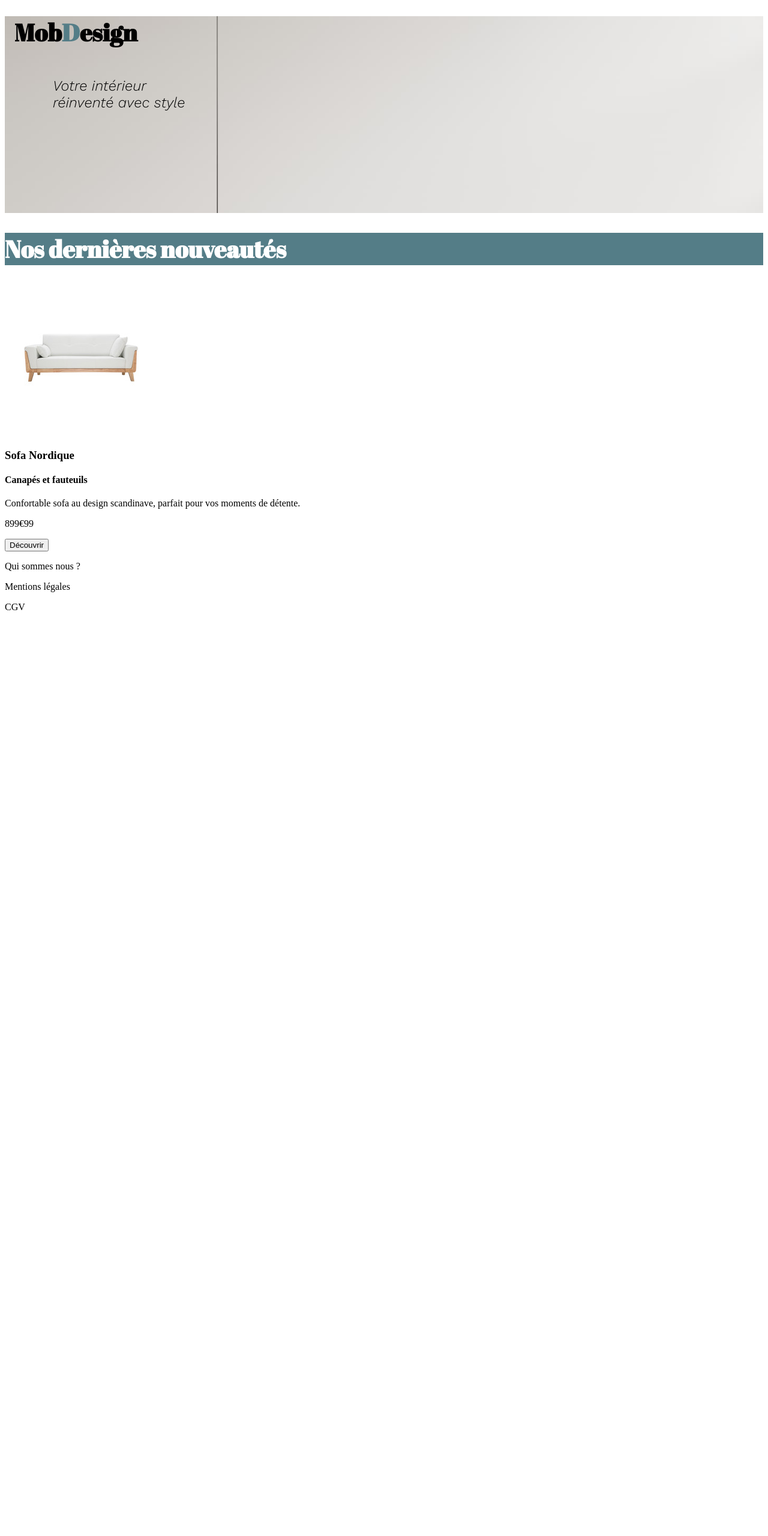
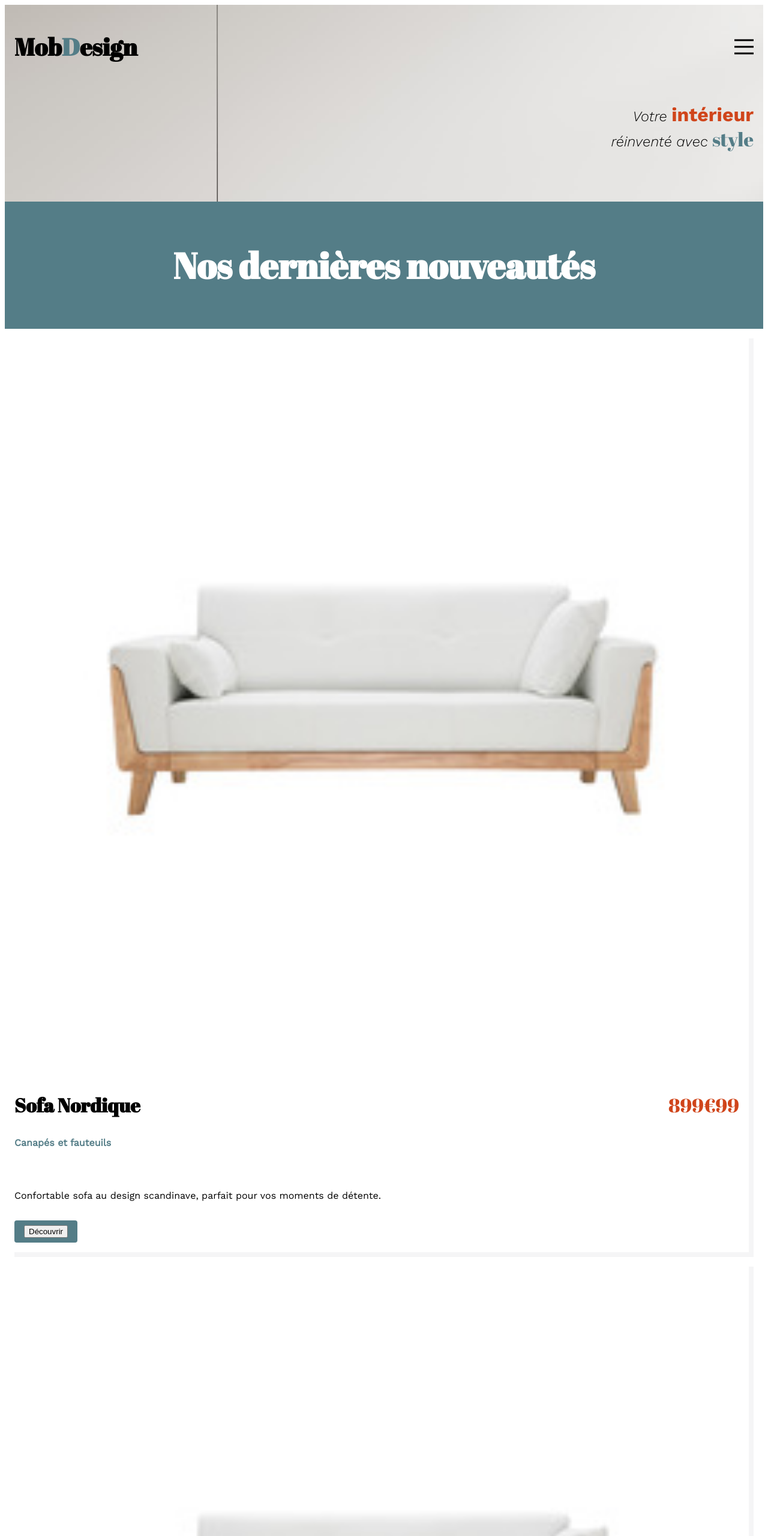
Before and after one commit to G-ven/MobDesign, a website built with Vite: page index.html in a window 1280 px wide. Shown: the top 2560 px of the page at 60% size. Before the commit the page ends 1037 px from the top, so only its background shows below. Built offline with nearby package versions, Linux system fonts and the light colour scheme; files whose address does not match are found by name.

Commit message:
corrections html + ajout css

```diff
--- a/index.html
+++ b/index.html
@@ -6,35 +6,105 @@
     <meta name="viewport" content="width=device-width, initial-scale=1.0" />
     <title>MobDesign</title>
     <link rel="stylesheet" href="style.css">
+  </head>
 
-
-  </head>
   <body>
-    <header>
-      <h1>Mob<span>D</span>esign</h1>
+    <header class="header_home">
+      <div class="nav_barre">
+        <h1>Mob<span>D</span>esign</h1>
+        <img src="/assets/img/Burger.svg" alt="menu burger">
+      </div>
       <p>Votre <span>intérieur</span><br> réinventé avec <span>style</span></p>
     </header>
 
-    <h2 class="box">Nos dernières nouveautés</h2>
+    <section class="banner">
+      <h2>Nos dernières nouveautés</h2>
+    </section>
+
     <section>
-        <div class="carte">
-            <img src="assets/img/sofa-nordique-1.jpg" alt="">
+      <div class="product_card">
+        <img src="assets/img/sofa-nordique-1.jpg" alt="">
+        <div class="produit">
+          <div>
             <h3>Sofa Nordique</h3>
             <h4>Canapés et fauteuils</h4>
-            <p>Confortable sofa au design scandinave, parfait pour vos moments de détente.</p>
-            <p>899€99</p>
-            <button>Découvrir</button>
+          </div>
+          <div>
+            <p class="price">899€99</p>
+          </div>
         </div>
+        <p>Confortable sofa au design scandinave, parfait pour vos moments de détente.</p>
+        <div class="button">
+          <button>Découvrir</button>
+        </div>
+      </div>
+      <div class="product_card">
+        <img src="assets/img/sofa-nordique-1.jpg" alt="">
+        <div class="produit">
+          <div>
+            <h3>Sofa Nordique</h3>
+            <h4>Canapés et fauteuils</h4>
+          </div>
+          <div>
+            <p class="price">899€99</p>
+          </div>
+        </div>
+        <p>Confortable sofa au design scandinave, parfait pour vos moments de détente.</p>
+        <div class="button">
+          <button>Découvrir</button>
+        </div>
+      </div>
+      <div class="product_card">
+        <img src="assets/img/sofa-nordique-1.jpg" alt="">
+        <div class="produit">
+          <div>
+            <h3>Sofa Nordique</h3>
+            <h4>Canapés et fauteuils</h4>
+          </div>
+          <div>
+            <p class="price">899€99</p>
+          </div>
+        </div>
+        <p>Confortable sofa au design scandinave, parfait pour vos moments de détente.</p>
+        <div class="button">
+          <button>Découvrir</button>
+        </div>
+      </div>
+      <div class="product_card">
+        <img src="assets/img/sofa-nordique-1.jpg" alt="">
+        <div class="produit">
+          <div>
+            <h3>Sofa Nordique</h3>
+            <h4>Canapés et fauteuils</h4>
+          </div>
+          <div>
+            <p class="price">899€99</p>
+          </div>
+        </div>
+        <p>Confortable sofa au design scandinave, parfait pour vos moments de détente.</p>
+        <div class="button">
+          <button>Découvrir</button>
+        </div>
+      </div>
     </section>
-    <footer>
+
+    <footer class="footer_mobile">
+      <section>
         <p>Qui sommes nous ?</p>
-        <div>
+        <div class="mentions">
             <p>Mentions légales</p>
             <p>CGV</p>
         </div>
-        <div>
+      </section>
+      <section class="liens">
+        <div>Mob<span>D</span>esign</div>
+        <div class="social_media">
+          <img src="assets/img/insta.svg" alt="logo instagram">
+          <img src="assets/img/tiktok.svg" alt="logo tiktok">
+          <img src="assets/img/mastodon.svg" alt="logo mastodon">
+        </div>
 
-        </div>
+      </section>
     </footer>
   </body>
 </html>
--- a/style.css
+++ b/style.css
@@ -15,7 +15,7 @@
   font-weight: italic;
 }
 @font-face {
-  font-family: Work Sans_Regular;
+  font-family: Work Sans_regular;
   src: url(/assets/fonts/Work_Sans/static/WorkSans-Regular.woff2);
   font-weight: normal;
 }
@@ -30,37 +30,161 @@
 
 }
 
-header {
+.header_home {
   background-image: url(assets/img/home.jpeg);
   background-size: cover;
   height: 20.5rem;
+}
 
+.nav_barre {
+  display: flex;
+  position: sticky;
+  padding: 1rem;
+  margin-bottom: 1.5rem;
+  justify-content: space-between;
 }
 
 h1 {
   font-family: Abril Fatface;
   font-size: 40px;
-  padding-left: 1rem;
-  margin-bottom: 3rem;
-
   span { color : var(--air_force_blue)
-
   }
 }
-header p {
+
+.header_home p {
   font-family: Work Sans_italic;
   font-size: 24px;
-  margin-right: 0,5rem;
-  margin-left: 5rem;
+  padding-right: 1rem;
+  text-align: right;
+}
+.header_home p span:first-child{
+  font-family: Work Sans_bold;
+  font-size: 32px;
+  color: var(--sinopia);
+}
+
+.header_home p span:last-child{
+  font-family: Abril Fatface;
+  font-size: 32px;
+  color: var(--air_force_blue);
+}
+
+
+/* PRODUITS */
+
+.banner{
+  background-color: #547D87;
+  font-family: Abril Fatface;
+  font-size: 40px;
+  color: white;
+  text-align: center;
+  padding: 1rem;
+}
+
+.product_card{
+  display: flex;
+  flex-direction: column;
+  margin: 1rem;
+  padding: 1rem 1rem 1rem 0;
+  border: solid var(--white_smoke);
+  border-width: 0 8px 8px 0;
+}
+
+.product_card img{
+  justify-content: center;
+}
+
+.product_card .produit{
+  display: flex;
+  flex-direction: row;
+  justify-content: space-between;
+  margin-bottom: 2rem;
+  h3{
+    font-family: Abril Fatface;
+    font-size: 32px;
+  }
+  h4{
+    font-family: Work Sans_regular;
+    color: var(--air_force_blue);
+    font-size: 16px;
+  }
+}
+
+.product_card .produit .price{
+  font-family: Abril Fatface;
+  font-size: 32px;
+  color: var(--sinopia);
 
 }
 
-h2 {
-  font-family: Abril Fatface;
-  font-size: 40px;
-  color: white;
+.product_card p:last-of-type{
+  font-family: Work Sans_regular;
+  font-size: 16px;
+  margin-bottom: 2rem;
 }
 
-.box{
-  background-color: #547D87;
+.button{
+  background-color: var(--air_force_blue);
+  font-family: Abril Fatface;
+  font-size: 24px;
+  color: white;
+  padding: 0.5rem 1rem;
+  width: fit-content;
+  border-radius: 4px;
+  display: flex;
+  justify-content: space-between;
+
 }
+
+
+/* FOOTER */
+
+.footer_mobile{
+  background-color: var(--air_force_blue);
+  color: white;
+  font-family: Work Sans_regular;
+  font-size: 20px;
+  padding: 2rem 1rem;
+  display: flex;
+  justify-content: center;
+  flex-direction: column;
+
+
+}
+
+.footer_mobile p{
+  text-align: center;
+
+}
+
+.footer_mobile .mentions{
+  display: flex;
+  flex-direction: row;
+  padding-top: 1.5rem;
+  margin-bottom: 2.5rem;
+  justify-content: center;
+}
+
+.footer_mobile .mentions p:last-of-type{
+  margin-left: 2rem;
+}
+
+.footer_mobile .liens{
+  display: flex;
+  flex-direction: row;
+  justify-content: space-between;
+  align-items: center;
+  font-family: Abril Fatface;
+  font-size: 32px;
+  color: var(--black);
+  span{
+    color: var(--white_smoke);
+  }
+}
+
+.footer_mobile .social_media{
+  display: flex;
+  flex-direction: row;
+  justify-content: space-between;
+  height: 24px;
+}
```
